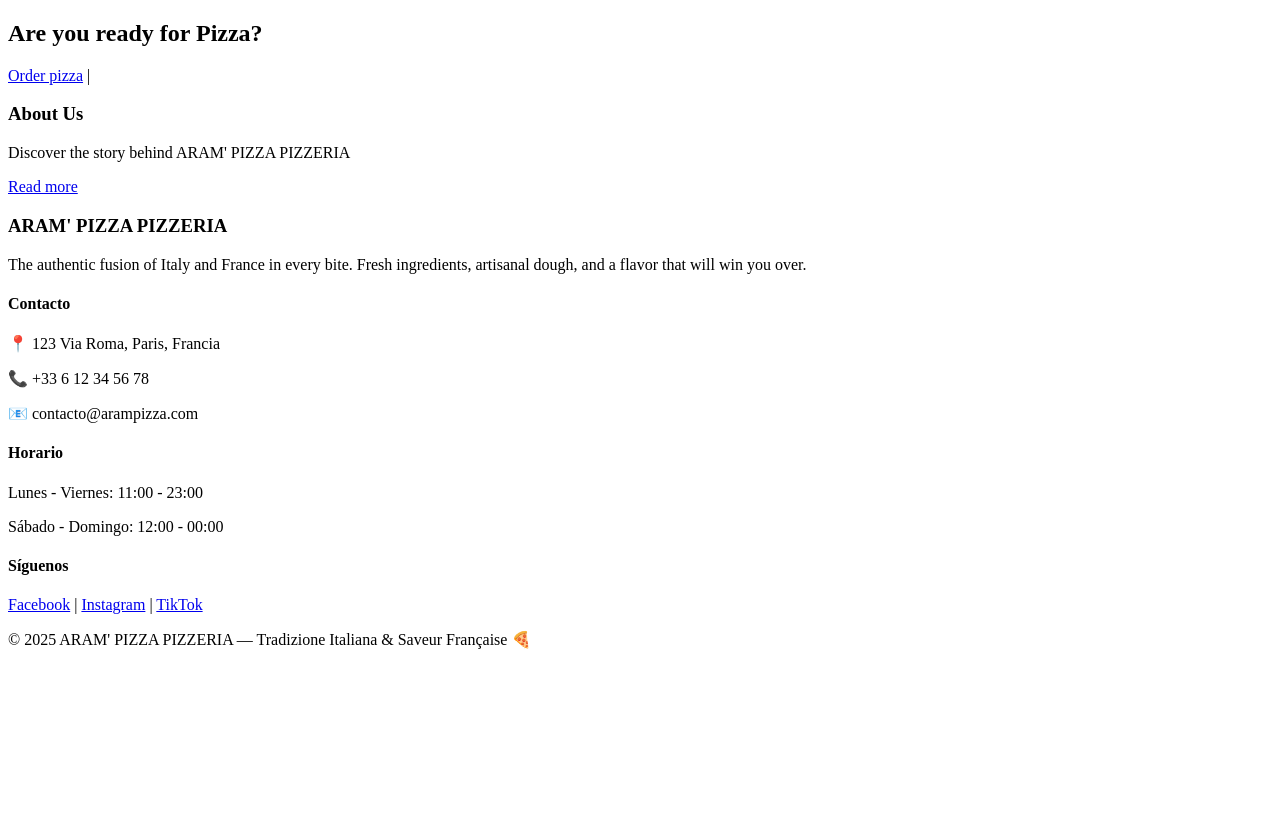
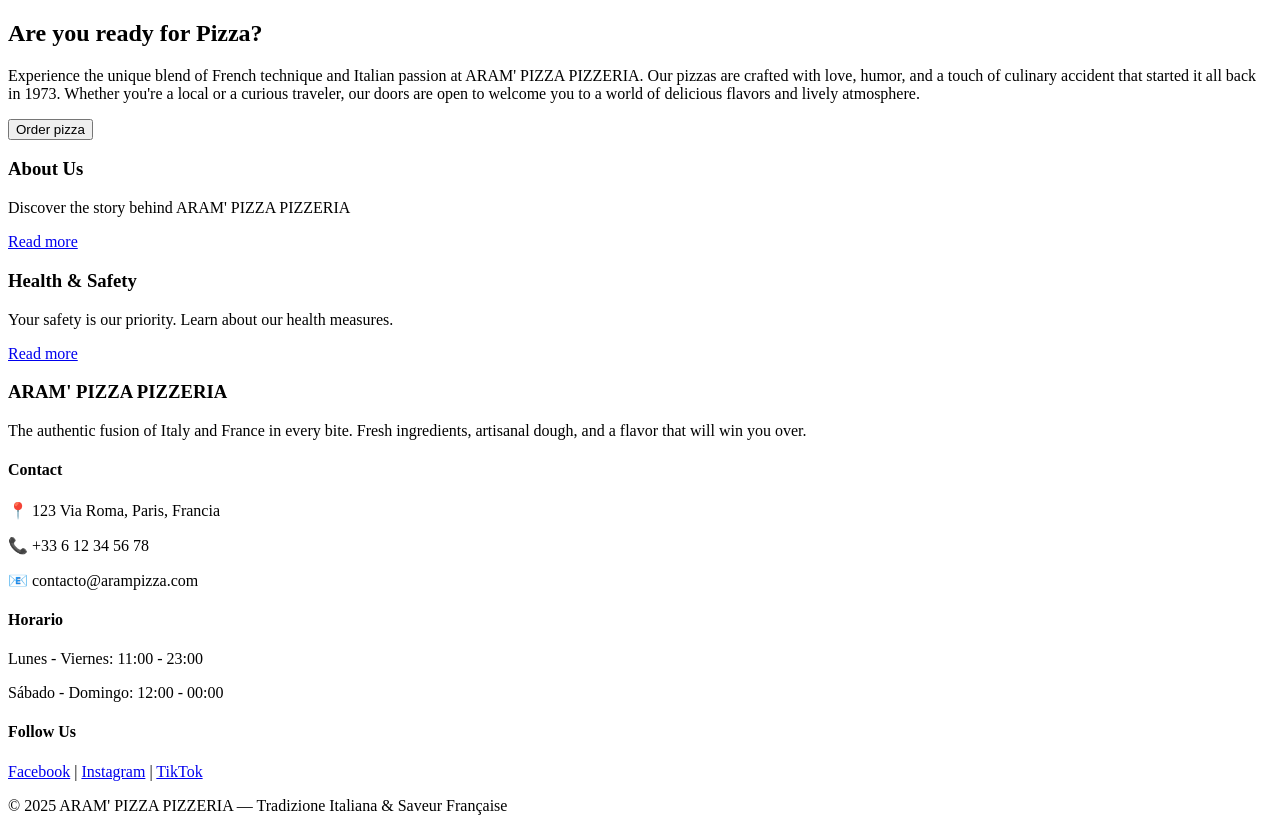
Before and after one commit to ronaldalegonzalez-spec/Comp-1002-25f-02, a PHP site: page / in a window 1280 px wide. Shown: the part 185-1016 px from the top of the page. Before the commit the page ends 834 px from the top, so only its background shows below. Run offline with PHP 8.4, Linux system fonts and the light colour scheme.

Commit message:
Added health and about us phps and change login to a button

```diff
--- a/Assignment-1/index.php
+++ b/Assignment-1/index.php
@@ -16,12 +16,17 @@
 
 
             <h2>Are you ready for Pizza?</h2>
-            <a href="login.php">Order pizza</a> |
+            <p>Experience the unique blend of French technique and Italian passion at ARAM' PIZZA PIZZERIA. Our pizzas are crafted with love, humor, and a touch of culinary accident that started it all back in 1973. Whether you're a local or a curious traveler, our doors are open to welcome you to a world of delicious flavors and lively atmosphere.</p>
+            <button href="login.php">Order pizza</button>
+
 
             <aside>
                 <h3>About Us</h3>
                 <p>Discover the story behind ARAM' PIZZA PIZZERIA</p>
                 <a href="biography.php">Read more</a>
+                <h3>Health & Safety</h3>
+                <p>Your safety is our priority. Learn about our health measures.</p>
+                <a href="health-safety.php">Read more</a>
             </aside>
 
 
@@ -34,7 +39,7 @@ Fresh ingredients, artisanal dough, and a flavor that will win you over.</p>
 
 
 
-      <h4><strong>Contacto</strong></h4>
+      <h4><strong>Contact</strong></h4>
       <p>📍 123 Via Roma, Paris, Francia</p>
       <p>📞 +33 6 12 34 56 78</p>
       <p>📧 contacto@arampizza.com</p>
@@ -47,13 +52,13 @@ Fresh ingredients, artisanal dough, and a flavor that will win you over.</p>
 
 
 
-      <h4><strong>Síguenos</strong></h4>
+      <h4><strong>Follow Us</strong></h4>
       <a href="#" class="social-link">Facebook</a> |
       <a href="#" class="social-link">Instagram</a> |
       <a href="#" class="social-link">TikTok</a>
 
 
 
-    <p>© 2025 ARAM' PIZZA PIZZERIA — Tradizione Italiana & Saveur Française 🍕</p>
+    <p lang="fr">© 2025 ARAM' PIZZA PIZZERIA — Tradizione Italiana & Saveur Française</p>
 
 </footer>
```
Also changed, not shown: Assignment-1/health-safety.php (added).
